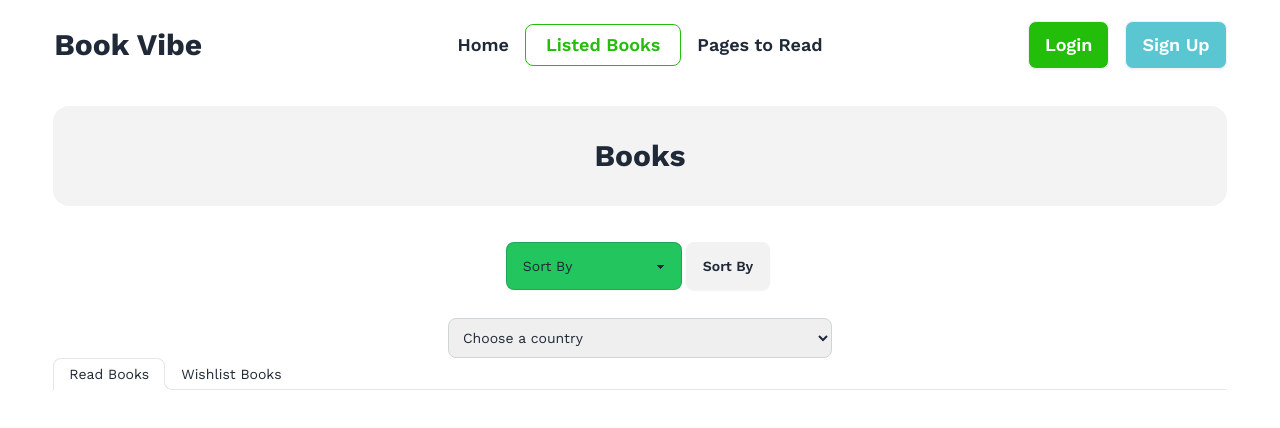
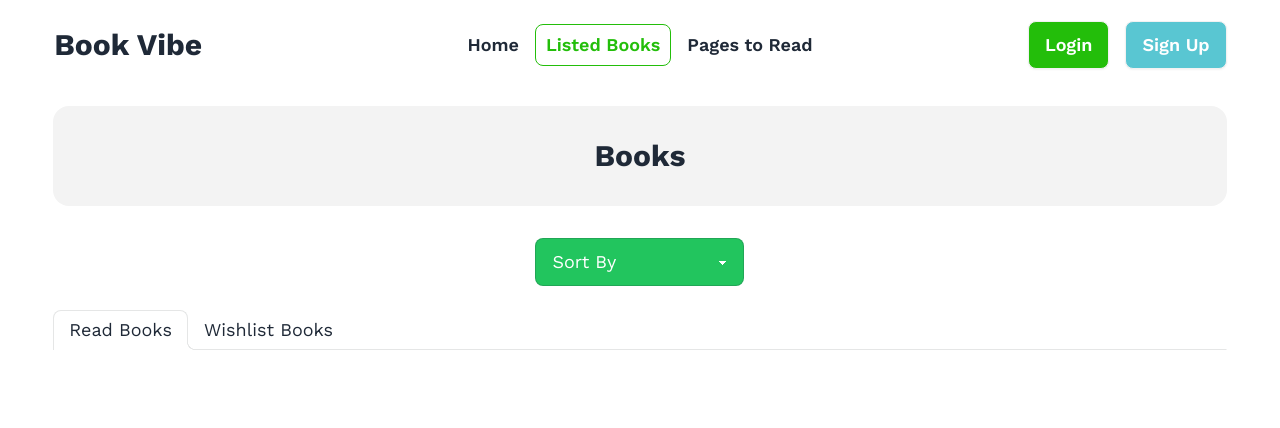
Before and after one commit to rironib/A8-Book-Vibe, a React (Vite) app: page /booklist in a window 1280 px wide. Shown: the top 428 px of the page. Built offline with nearby package versions, Linux system fonts and the light colour scheme; a web font is replaced by a local one.

Commit message:
Sorting added

```diff
--- a/public/api.json
+++ b/public/api.json
@@ -1,80 +1,158 @@
 [
   {
     "bookId": 1,
-    "bookName": "The Lord.",
-    "author": "J. R. R. Tolkien",
-    "image": "https://i.ibb.co/51hY2yL/61215351.jpg",
-    "review": "An epic tale of adventure and fellowship in a world threatened by darkness.",
-    "totalPages": 492,
-    "rating": 4.8,
-    "category": "Fantasy",
-    "tags": ["Epic", "Adventure", "Coming of Age"],
-    "publisher": "Allen & Unwin",
-    "yearOfPublishing": 1954
+    "bookName": "1984",
+    "author": "George Orwell",
+    "image": "https://i.ibb.co/6JcwN68/1984.jpg",
+    "review": "In '1984', George Orwell paints a chilling picture of a dystopian future where individuality is suppressed, and the government controls every aspect of life. The book explores themes of surveillance, manipulation, and the consequences of unchecked power. Orwell's prose is sharp and evocative, making '1984' a timeless cautionary tale.",
+    "totalPages": 328,
+    "rating": 4.5,
+    "category": "Fiction",
+    "tags": ["Dystopian", "Political", "Social Commentary"],
+    "publisher": "Secker & Warburg",
+    "yearOfPublishing": 1949
   },
   {
     "bookId": 2,
-    "bookName": "Pride and P.",
-    "author": "Jane Austen",
-    "image": "https://i.ibb.co/KxjVSrL/1885.jpg",
-    "review": "A witty and timeless social commentary on love and class in 19th century England.",
-    "totalPages": 224,
-    "rating": 4.2,
-    "category": "Romance",
-    "tags": ["Classic", "Witty", "Social Commentary"],
-    "publisher": "E. P. Dutton",
-    "yearOfPublishing": 1813
+    "bookName": "Sapiens",
+    "author": "Yuval Noah Harari",
+    "image": "https://i.ibb.co/68DVByk/Sapiens.jpg",
+    "review": "Yuval Noah Harari's 'Sapiens' offers a sweeping overview of human history, from the emergence of Homo sapiens to the present day. Through engaging prose and thought-provoking analysis, Harari explores how Homo sapiens became the dominant species on Earth and the impact of human activities on the planet. 'Sapiens' is a fascinating journey through the evolution of humanity.",
+    "totalPages": 443,
+    "rating": 4.7,
+    "category": "Non-fiction",
+    "tags": ["History", "Anthropology", "Evolution"],
+    "publisher": "Harper",
+    "yearOfPublishing": 2011
   },
   {
     "bookId": 3,
-    "bookName": "To Kill M",
-    "author": "Harper Lee",
-    "image": "https://i.ibb.co/ySNFvXC/2657.jpg",
-    "review": "A powerful coming-of-age story that explores themes of racial injustice and prejudice.",
-    "totalPages": 324,
-    "rating": 4.7,
-    "category": "Fiction",
-    "tags": ["Coming of Age", "Social Justice", "Prejudice"],
-    "publisher": "J. B. Lippincott & Co.",
-    "yearOfPublishing": 1960
-  },
-  {
-    "bookId": 4,
-    "bookName": "The Hitch.",
-    "author": "Douglas Adams",
-    "image": "https://i.ibb.co/hFnZdrk/13.jpg",
-    "review": "A hilarious and absurdist science fiction comedy about a man and his towel on a journey through space.",
-    "totalPages": 192,
-    "rating": 4.5,
-    "category": "Science Fiction",
-    "tags": ["Comedy", "Satire", "Science Fiction"],
-    "publisher": "Pan Books",
-    "yearOfPublishing": 1979
-  },
-  {
-    "bookId": 5,
     "bookName": "Dune",
     "author": "Frank Herbert",
-    "image": "https://i.ibb.co/6w0x218/44767458.jpg",
-    "review": "A complex and epic science fiction saga set on a desert planet rich in a valuable spice.",
-    "totalPages": 863,
-    "rating": 4.3,
+    "image": "https://i.ibb.co/yPdTzt8/dune.jpg",
+    "review": "'Dune' by Frank Herbert is a masterful blend of science fiction and political intrigue set on the desert planet of Arrakis. Herbert's world-building is rich and immersive, drawing readers into a complex universe of warring factions and mystical powers. With its memorable characters and epic scope, 'Dune' is a must-read for fans of speculative fiction.",
+    "totalPages": 412,
+    "rating": 4.6,
     "category": "Science Fiction",
-    "tags": ["Epic", "Politics", "Ecology"],
+    "tags": ["Adventure", "Politics", "Space Opera"],
     "publisher": "Chilton Books",
     "yearOfPublishing": 1965
   },
   {
+    "bookId": 4,
+    "bookName": "The Alchemist",
+    "author": "Paulo Coelho",
+    "image": "https://i.ibb.co/4Pz79bb/alchemist.jpg",
+    "review": "'The Alchemist' by Paulo Coelho is a timeless tale of self-discovery and following one's dreams. Through the journey of Santiago, a young shepherd, Coelho explores themes of destiny, perseverance, and the importance of listening to one's heart. 'The Alchemist' inspires readers to pursue their passions and embrace the unknown.",
+    "totalPages": 208,
+    "rating": 4.4,
+    "category": "Fiction",
+    "tags": ["Philosophical", "Adventure", "Inspirational"],
+    "publisher": "HarperCollins",
+    "yearOfPublishing": 1988
+  },
+  {
+    "bookId": 5,
+    "bookName": "Matilda",
+    "author": "Roald Dahl",
+    "image": "https://i.ibb.co/54KvPp2/matilda.jpg",
+    "review": "'Matilda' by Roald Dahl is a delightful tale of a young girl with extraordinary powers and a love for books. Dahl's whimsical storytelling and Quentin Blake's illustrations bring Matilda's adventures to life as she navigates the challenges of her unkind family and tyrannical headmistress. 'Matilda' is a heartwarming story about the power of intelligence and imagination.",
+    "totalPages": 240,
+    "rating": 4.8,
+    "category": "Children's Literature",
+    "tags": ["Fantasy", "Magic", "Education"],
+    "publisher": "Jonathan Cape",
+    "yearOfPublishing": 1988
+  },
+  {
     "bookId": 6,
-    "bookName": "One Hundred.",
-    "author": "Gabriel García Márquez",
-    "image": "https://i.ibb.co/7C09VHT/320.jpg",
-    "review": "A magical realist masterpiece that explores the history and rise and fall of a fictional town.",
-    "totalPages": 487,
+    "bookName": "Moby Dick",
+    "author": "Herman Melville",
+    "image": "https://i.ibb.co/B3gxGmH/moby-dick.jpg",
+    "review": "'Moby Dick' by Herman Melville is a classic tale of obsession and the relentless pursuit of vengeance. Through the character of Captain Ahab and his quest to hunt down the elusive white whale, Melville explores themes of fate, morality, and the destructive nature of man. 'Moby Dick' is a literary masterpiece that continues to captivate readers with its rich symbolism and timeless storytelling.",
+    "totalPages": 624,
+    "rating": 4.3,
+    "category": "Fiction",
+    "tags": ["Adventure", "Sea Story", "Symbolism"],
+    "publisher": "Harper & Brothers",
+    "yearOfPublishing": 1851
+  },
+  {
+    "bookId": 7,
+    "bookName": "Dracula",
+    "author": "Bram Stoker",
+    "image": "https://i.ibb.co/XxsB6B9/dracula.jpg",
+    "review": "'Dracula' by Bram Stoker is the quintessential vampire novel that has shaped popular culture for generations. Stoker's epistolary narrative style, chilling atmosphere, and unforgettable characters, particularly the enigmatic Count Dracula, continue to thrill and terrify readers. 'Dracula' remains a timeless classic of gothic horror.",
+    "totalPages": 418,
+    "rating": 4.5,
+    "category": "Gothic Horror",
+    "tags": ["Vampires", "Supernatural", "Victorian Literature"],
+    "publisher": "Archibald Constable and Company",
+    "yearOfPublishing": 1897
+  },
+  {
+    "bookId": 8,
+    "bookName": "Hamlet",
+    "author": "William Shakespeare",
+    "image": "https://i.ibb.co/QDGLXsb/hamlet.jpg",
+    "review": "Shakespeare's 'Hamlet' is a timeless tragedy that delves into the complexities of human nature and the consequences of indecision. Through the character of Prince Hamlet, Shakespeare explores themes of revenge, madness, and mortality, creating a gripping narrative that continues to resonate with audiences worldwide. 'Hamlet' is a masterpiece of English literature.",
+    "totalPages": 432,
     "rating": 4.6,
-    "category": "Magical Realism",
-    "tags": ["Historical Fiction", "Family Saga"],
-    "publisher": "Editorial Sudamericana",
-    "yearOfPublishing": 1967
+    "category": "Drama",
+    "tags": ["Tragedy", "Psychological", "Existentialism"],
+    "publisher": "N/A (Published during Shakespeare's lifetime)",
+    "yearOfPublishing": 1603
+  },
+  {
+    "bookId": 9,
+    "bookName": "Frankenstein",
+    "author": "Mary Shelley",
+    "image": "https://i.ibb.co/hBGg596/frankenstein.jpg",
+    "review": "'Frankenstein' by Mary Shelley is a groundbreaking work of science fiction that explores the moral implications of playing god and the consequences of unchecked ambition. Through the story of Victor Frankenstein and his creation, the creature, Shelley raises profound questions about identity, responsibility, and the nature of humanity. 'Frankenstein' remains as relevant today as it was upon its publication.",
+    "totalPages": 280,
+    "rating": 4.4,
+    "category": "Gothic Horror",
+    "tags": ["Science Fiction", "Morality", "Identity"],
+    "publisher": "Lackington, Hughes, Harding, Mavor & Jones",
+    "yearOfPublishing": 1818
+  },
+  {
+    "bookId": 10,
+    "bookName": "Odyssey",
+    "author": "Homer",
+    "image": "https://i.ibb.co/KrJfk16/odyssey.jpg",
+    "review": "Homer's 'Odyssey' is an epic poem that follows the adventures of Odysseus as he journeys home from the Trojan War. Filled with mythological creatures, gods, and heroic deeds, the 'Odyssey' is a timeless tale of courage, perseverance, and the longing for home. Homer's vivid storytelling and rich imagery continue to captivate readers across the ages.",
+    "totalPages": 384,
+    "rating": 4.7,
+    "category": "Epic Poetry",
+    "tags": ["Mythology", "Adventure", "Greek Literature"],
+    "publisher": "N/A (Originally oral tradition)",
+    "yearOfPublishing": "8th century BCE"
+  },
+  {
+    "bookId": 11,
+    "bookName": "Macbeth",
+    "author": "William Shakespeare",
+    "image": "https://i.ibb.co/VNTYfgY/macbeth.jpg",
+    "review": "Shakespeare's 'Macbeth' is a dark and gripping tragedy that explores the corrupting influence of power and ambition. Through the character of Macbeth and his ruthless pursuit of the throne, Shakespeare delves into themes of guilt, fate, and the consequences of one's actions. 'Macbeth' is a haunting portrayal of human frailty and the allure of power.",
+    "totalPages": 324,
+    "rating": 4.5,
+    "category": "Drama",
+    "tags": ["Tragedy", "Ambition", "Guilt"],
+    "publisher": "N/A (Published during Shakespeare's lifetime)",
+    "yearOfPublishing": 1606
+  },
+  {
+    "bookId": 12,
+    "bookName": "Inferno",
+    "author": "Dan Brown",
+    "image": "https://i.ibb.co/JcbJQ94/inferno.jpg",
+    "review": "'Inferno' by Dan Brown is a fast-paced thriller that takes readers on a journey through the art, history, and mysteries of Florence and Venice. Professor Robert Langdon races against time to solve a series of puzzles inspired by Dante's 'Inferno' and prevent a catastrophic global event. Brown combines suspenseful storytelling with thought-provoking themes to create an electrifying read.",
+    "totalPages": 480,
+    "rating": 4.2,
+    "category": "Thriller",
+    "tags": ["Mystery", "Art History", "Conspiracy"],
+    "publisher": "Doubleday",
+    "yearOfPublishing": 2013
   }
 ]
--- a/src/Components/BookLists/BookLists.jsx
+++ b/src/Components/BookLists/BookLists.jsx
@@ -1,29 +1,39 @@
+import {useLoaderData} from "react-router-dom";
 import ListedBook from "./ListedBook.jsx";
-import {useLoaderData} from "react-router-dom";
-import {useEffect, useState} from "react";
-import {getReadBookList, getWishlistBooks} from "../../Utility/localStorage.js";
+import { useEffect, useState } from "react";
+import { getReadBookList, getWishlistBooks } from "../../Utility/localStorage.js";
 
 const BookLists = () => {
     const books = useLoaderData();
 
-    const [dispalyReadLists, setDisplayReadLists] = useState([]);
-    const [displayWishlists, setDisplayWishlist] = useState([])
+    const [displayedBooks, setDisplayedBooks] = useState([]);
+    const [sortBy, setSortBy] = useState("");
 
     useEffect(() => {
         const storedReadBookList = getReadBookList();
         const storedWishlists = getWishlistBooks();
-        if(books.length > 0){
+
+        if (books.length > 0) {
             const bookReaded = books.filter(book => storedReadBookList.includes(book.bookId));
             const bookWishlist = books.filter(book => storedWishlists.includes(book.bookId));
-            setDisplayReadLists(bookReaded);
-            setDisplayWishlist(bookWishlist);
+
+            if (sortBy === "Rating") {
+                bookReaded.sort((a, b) => b.rating - a.rating);
+                bookWishlist.sort((a, b) => b.rating - a.rating);
+            } else if (sortBy === "Published Year") {
+                bookReaded.sort((a, b) => b.yearOfPublishing - a.yearOfPublishing);
+                bookWishlist.sort((a, b) => b.yearOfPublishing - a.yearOfPublishing);
+            } else if (sortBy === "Number of Pages") {
+                bookReaded.sort((a, b) => b.totalPages - a.totalPages);
+                bookWishlist.sort((a, b) => b.totalPages - a.totalPages);
+            }
+
+            setDisplayedBooks({ read: bookReaded, wishlist: bookWishlist });
         }
-    }, [books]);
-
-    console.log(dispalyReadLists)
+    }, [books, sortBy]);
 
     const handleChange = (event) => {
-        setValue(event.target.value);
+        setSortBy(event.target.value);
     };
 
     return (
@@ -31,46 +41,35 @@ const BookLists = () => {
             <div className='bg-[#1313130D] p-8 font-bold text-3xl text-center mb-8 rounded-2xl'>Books</div>
 
             <div className='text-center mb-6'>
-                <select className="bg-green-500 focus:bg-white select select-bordered w-42 max-w-xs">
-                    <option disabled selected>Sort By</option>
-                    <option>Rating</option>
-                    <option>Published Year</option>
-                    <option>Number of Pages</option>
+                <select
+                    className="bg-green-500 focus:bg-white text-white focus:text-black text-lg select select-bordered w-42 max-w-xs"
+                    onChange={handleChange}
+                    value={sortBy}
+                >
+                    <option disabled value="">Sort By</option>
+                    <option value="Rating">Rating</option>
+                    <option value="Published Year">Published Year</option>
+                    <option value="Number of Pages">Number of Pages</option>
                 </select>
-
-                <div className="dropdown">
-                    <div tabIndex="0" role="button" className="btn m-1">Sort By</div>
-                    <ul tabIndex="0" className="dropdown-content z-[1] menu p-2 shadow bg-base-100 rounded-box w-52">
-                        <li><a>Rating</a></li>
-                        <li><a>Published Year</a></li>
-                        <li><a>Number of Pages</a></li>
-                    </ul>
-                </div>
             </div>
 
-            <form className="max-w-sm mx-auto">
-                <select id="countries"
-                        className=" border border-gray-300  text-sm rounded-lg focus:ring-blue-500 focus:border-blue-500 block w-full p-2.5">
-                    <option selected>Choose a country</option>
-                    <option value="US">United States</option>
-                    <option value="CA">Canada</option>
-                    <option value="FR">France</option>
-                    <option value="DE">Germany</option>
-                </select>
-            </form>
-
             <div role="tablist" className="tabs tabs-lifted">
-                <input onChange={handleChange} type="radio" name="my_tabs_2" role="tab" className="tab"
-                       aria-label="Read Books" checked/>
+                <input type="radio" name="my_tabs_2" role="tab" className="tab text-lg h-16 xl:h-10"
+                       aria-label="Read Books" value='read' checked readOnly/>
                 <div role="tabpanel" className="tab-content border-t-base-300 py-6">
                     {
-                        dispalyReadLists.map((book) => <ListedBook key={book.bookId} book={book}/>)
+                        displayedBooks.read && displayedBooks.read.map(
+                            (book) => <ListedBook key={book.bookId} book={book}/>
+                        )
                     }
                 </div>
-                <input type="radio" name="my_tabs_2" role="tab" className="tab" aria-label="Wishlist Books"/>
+                <input type="radio" name="my_tabs_2" role="tab" className="tab text-lg h-16 xl:h-10"
+                       aria-label="Wishlist Books"/>
                 <div role="tabpanel" className="tab-content border-t-base-300 py-6">
                     {
-                        displayWishlists.map((book) => <ListedBook key={book.bookId} book={book}/>)
+                        displayedBooks.wishlist && displayedBooks.wishlist.map(
+                            (book) => <ListedBook key={book.bookId} book={book}/>
+                        )
                     }
                 </div>
             </div>
--- a/src/Components/Header/Header.jsx
+++ b/src/Components/Header/Header.jsx
@@ -13,7 +13,7 @@ const Header = () => {
                         </svg>
                     </div>
                     <ul tabIndex="0"
-                        className="menu menu-sm dropdown-content mt-3 z-[1] px-4 p-2 shadow bg-base-100 rounded-box w-52 space-y-2">
+                        className="menu menu-sm dropdown-content mt-3 z-[1] p-6 shadow-lg font-medium bg-base-100 rounded-box w-52 space-y-3">
                         <NavLink to='/'>Home</NavLink>
                         <NavLink to='/booklist'>Listed Books</NavLink>
                         <NavLink to='/statistics'>Pages to Read</NavLink>
--- a/src/index.css
+++ b/src/index.css
@@ -14,7 +14,7 @@ body {
   font-family: "Playfair Display", serif;
 }
 .menu a.active {
-  padding: 6px 20px;
+  padding: 6px 10px;
   color: rgb(35, 190, 10);
   border: 1px solid rgb(35, 190, 10);
   border-radius: .5rem;
```
Also changed, not shown: src/Components/BookLists/ListedBook.jsx (+4 -6 lines), src/Components/Statistics/Statistics.jsx (+14 -1 lines).
